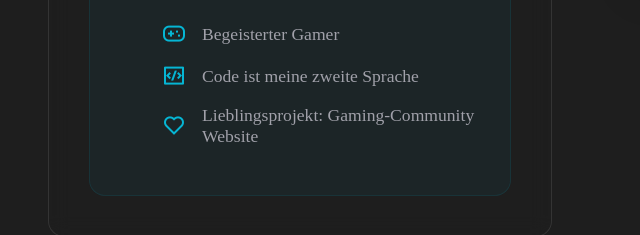
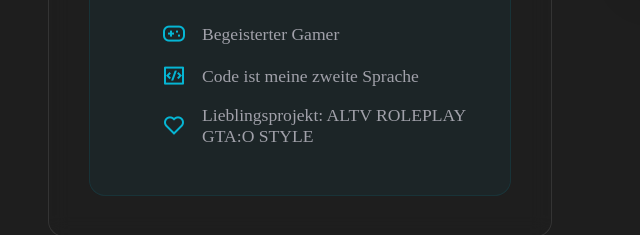
Before and after one commit to Melxnne/melxnne.github.io, a plain HTML site: page index.html in a window 1280 px wide. Shown: the part 1880-2115 px from the top of the page, 40-680 px from the left. Drawn offline with nearby package versions, Linux system fonts and the light colour scheme; a script that the page names is missing.

Commit message:
Update index.html

```diff
--- a/index.html
+++ b/index.html
@@ -80,7 +80,7 @@
                         <ul>
                             <li><i class="ri-gamepad-line"></i> Begeisterter Gamer</li>
                             <li><i class="ri-code-box-line"></i> Code ist meine zweite Sprache</li>
-                            <li><i class="ri-heart-line"></i> Lieblingsprojekt: Gaming-Community Website</li>
+                            <li><i class="ri-heart-line"></i> Lieblingsprojekt: ALTV ROLEPLAY GTA:O STYLE</li>
                         </ul>
                     </div>
                 </div>
```
